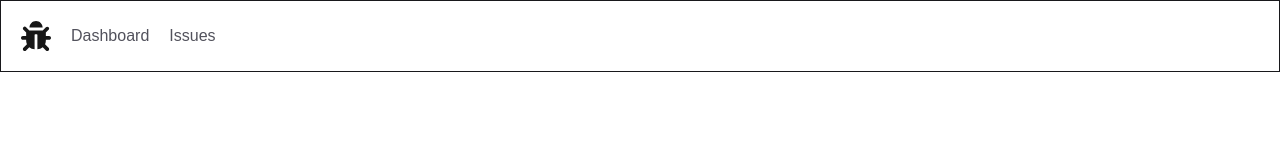
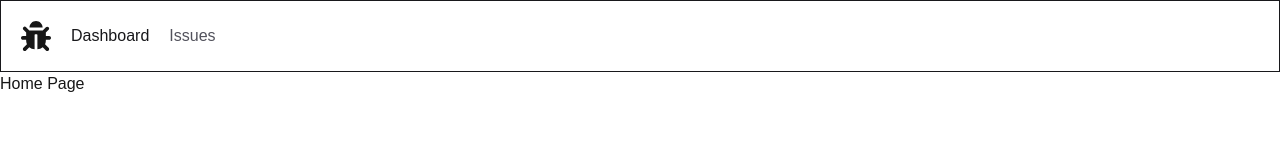
Before and after one commit to jeremy-hansen-webdev/issue-tracker-next-project, a Next.js app: page / in a window 1280 px wide. Shown: the top 160 px of the page. Built offline with nearby package versions, Linux system fonts and the light colour scheme.

Commit message:
Added navbar links

```diff
--- a/app/NavBar.tsx
+++ b/app/NavBar.tsx
@@ -1,5 +1,6 @@
 "use client";
 
+import classNames from "classnames";
 import Link from "next/link";
 import { usePathname } from "next/navigation";
 import { FaBug } from "react-icons/fa";
@@ -19,7 +20,10 @@ const NavBar = () => {
         {issues.map((issue) => (
           <li key={issue.href}>
             <Link
-              className="text-zinc-600 hover:text-zinc-800"
+              className={classNames({
+                "text-zinc-600 transition-colors duration-200": true,
+                "text-zinc-900": pathname === issue.href,
+              })}
               href={issue.href}
             >
               {issue.name}
--- a/app/page.tsx
+++ b/app/page.tsx
@@ -1,8 +1,7 @@
-
 export default function Home() {
   return (
     <>
-
+      <h1>Home Page</h1>
     </>
   );
 }
--- a/package.json
+++ b/package.json
@@ -9,6 +9,7 @@
     "lint": "eslint"
   },
   "dependencies": {
+    "classnames": "^2.5.1",
     "next": "16.1.4",
     "react": "19.2.3",
     "react-dom": "19.2.3",
```
Also changed, not shown: 1 other file (tests, documents, lock files or other folders).
